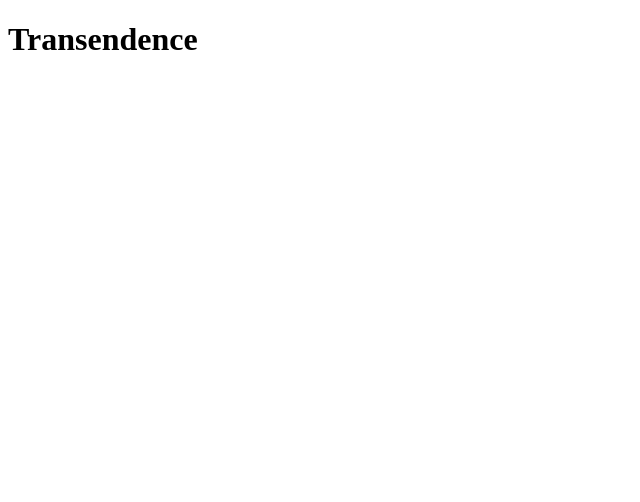
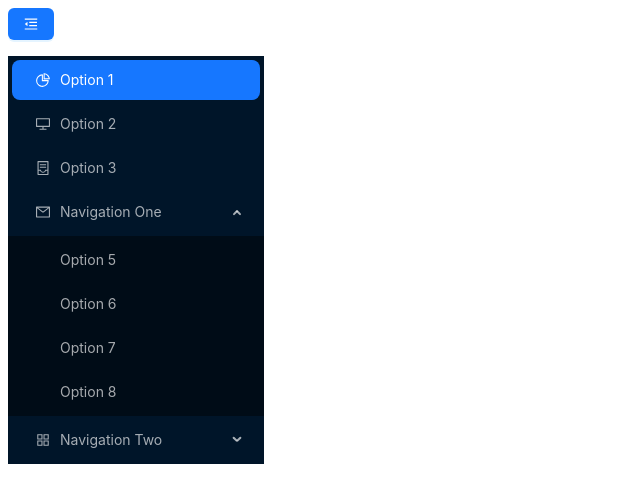
Before and after one commit to winash1618/ft_transcendence, a React (Create React App) app in the folder frontend/: page / in a window 1280 px wide. Shown: the top 502 px of the page, without its empty margins (0-640 px from the left). Built offline with nearby package versions, Linux system fonts and the light colour scheme.

Commit message:
setting up home page

```diff
--- a/frontend/package.json
+++ b/frontend/package.json
@@ -10,8 +10,10 @@
     "@types/node": "^16.18.12",
     "@types/react": "^18.0.28",
     "@types/react-dom": "^18.0.11",
+    "antd": "^5.2.2",
     "react": "^18.2.0",
     "react-dom": "^18.2.0",
+    "react-router-dom": "^6.8.1",
     "react-scripts": "5.0.1",
     "typescript": "^4.9.5",
     "web-vitals": "^2.1.4"
--- a/frontend/src/App.tsx
+++ b/frontend/src/App.tsx
@@ -1,9 +1,21 @@
-
+import {
+  createBrowserRouter,
+  RouteObject,
+  RouterProvider,
+} from "react-router-dom";
+import Layout from "./components/Layout";
+import HomePage from "./pages/homePage";
 
 function App() {
+  const router = createBrowserRouter([
+    {
+      element: <Layout />,
+      children: [{ path: "/", element: <HomePage /> }],
+    },
+  ]);
   return (
     <div className="App">
-		<h1>Transendence</h1>
+      <RouterProvider router={router} />
     </div>
   );
 }
--- /dev/null
+++ b/frontend/src/components/Layout/index.tsx
@@ -0,0 +1,76 @@
+import React, { useState } from 'react';
+import {
+  AppstoreOutlined,
+  ContainerOutlined,
+  DesktopOutlined,
+  MailOutlined,
+  MenuFoldOutlined,
+  MenuUnfoldOutlined,
+  PieChartOutlined,
+} from '@ant-design/icons';
+import type { MenuProps } from 'antd';
+import { Button, Menu } from 'antd';
+
+type MenuItem = Required<MenuProps>['items'][number];
+
+function getItem(
+  label: React.ReactNode,
+  key: React.Key,
+  icon?: React.ReactNode,
+  children?: MenuItem[],
+  type?: 'group',
+): MenuItem {
+  return {
+    key,
+    icon,
+    children,
+    label,
+    type,
+  } as MenuItem;
+}
+
+const items: MenuItem[] = [
+  getItem('Option 1', '1', <PieChartOutlined />),
+  getItem('Option 2', '2', <DesktopOutlined />),
+  getItem('Option 3', '3', <ContainerOutlined />),
+
+  getItem('Navigation One', 'sub1', <MailOutlined />, [
+    getItem('Option 5', '5'),
+    getItem('Option 6', '6'),
+    getItem('Option 7', '7'),
+    getItem('Option 8', '8'),
+  ]),
+
+  getItem('Navigation Two', 'sub2', <AppstoreOutlined />, [
+    getItem('Option 9', '9'),
+    getItem('Option 10', '10'),
+
+    getItem('Submenu', 'sub3', null, [getItem('Option 11', '11'), getItem('Option 12', '12')]),
+  ]),
+];
+
+const Layout = () => {
+  const [collapsed, setCollapsed] = useState(false);
+
+  const toggleCollapsed = () => {
+    setCollapsed(!collapsed);
+  };
+
+  return (
+    <div style={{ width: 256 }}>
+      <Button type="primary" onClick={toggleCollapsed} style={{ marginBottom: 16 }}>
+        {collapsed ? <MenuUnfoldOutlined /> : <MenuFoldOutlined />}
+      </Button>
+      <Menu
+        defaultSelectedKeys={['1']}
+        defaultOpenKeys={['sub1']}
+        mode="inline"
+        theme="dark"
+        inlineCollapsed={collapsed}
+        items={items}
+      />
+    </div>
+  );
+};
+
+export default Layout;
--- /dev/null
+++ b/frontend/src/pages/homePage/index.tsx
@@ -0,0 +1,7 @@
+import React from "react";
+
+const HomePage = () => {
+  return <div>HomePage</div>;
+};
+
+export default HomePage;
```
Also changed, not shown: frontend/src/components/Layout/footer.tsx (added, +7 -0 lines), 1 other file (tests, documents, lock files or other folders).
